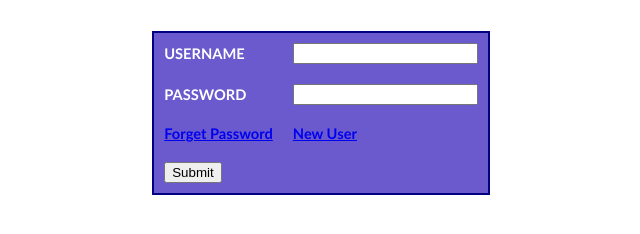
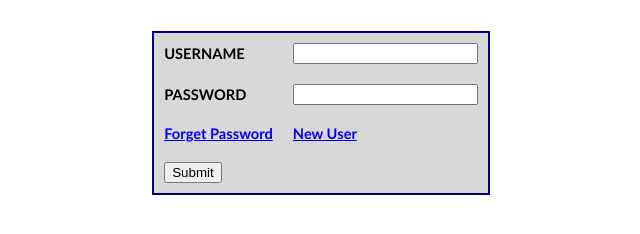
Before and after one commit to ajiskumar/ajiskumar.github.io, a plain HTML site: page index.html in a window 1280 px wide. Shown: the part 76-310 px from the top of the page, without its empty margins (319-959 px from the left). Drawn offline with Linux system fonts and the light colour scheme.

Commit message:
Update style.css

```diff
--- a/style.css
+++ b/style.css
@@ -20,12 +20,12 @@ h6{
 
 table{
   font-family: Calibri;
-  color:white;
+  color:black;
   font-size: 11pt;
   font-style: normal;
   font-weight: bold;
   text-align:;
-  background-color: SlateBlue;
+  background-color: #D8D8D8;
   border-collapse: collapse;
   border: 2px solid navy
 }
```
